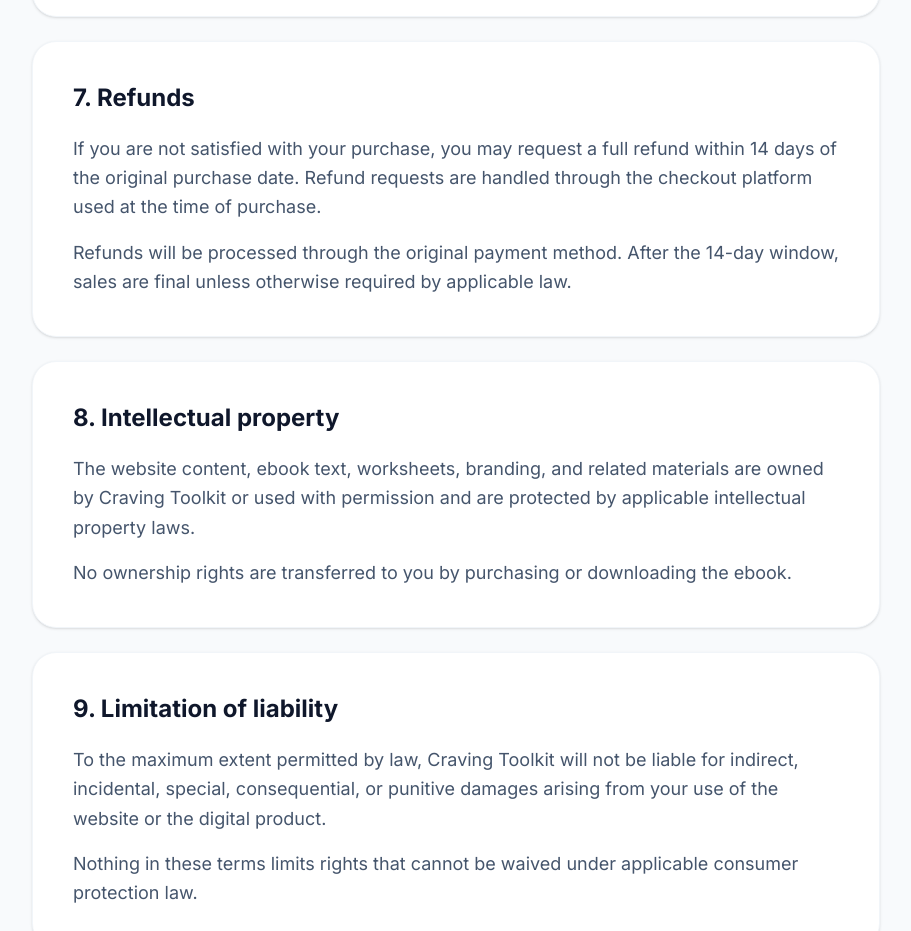
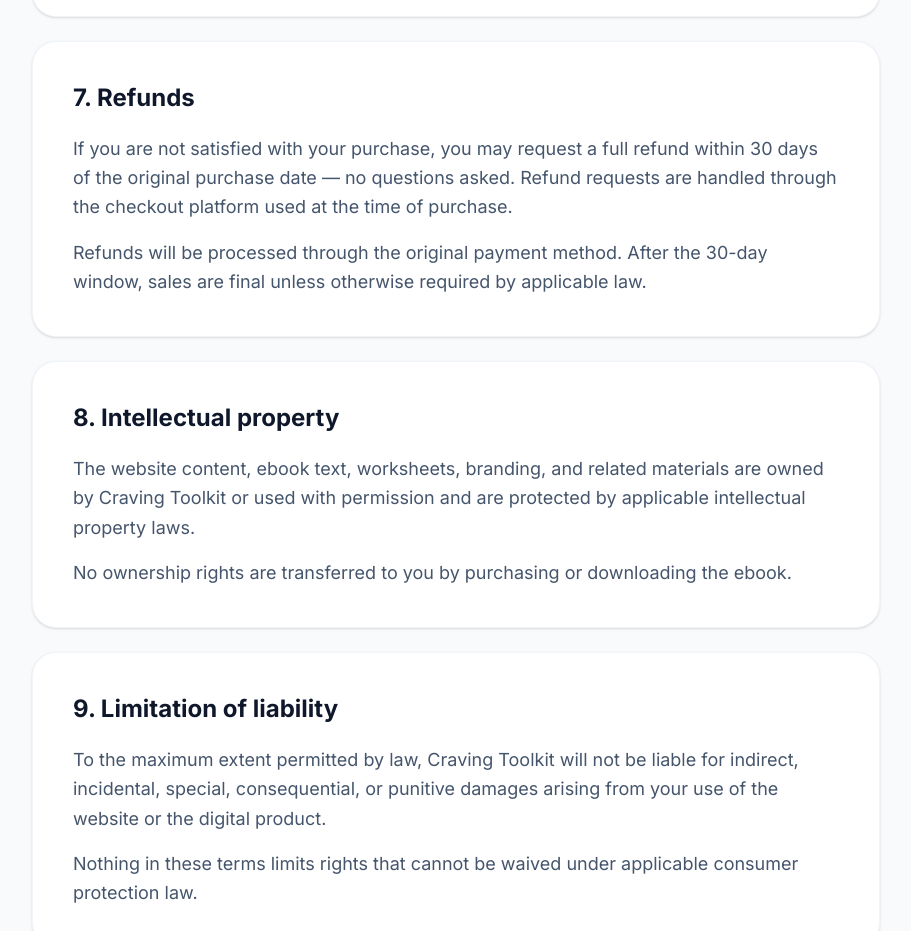
Before and after one commit to JakubHave/craving-toolkit-web, a Next.js app: page /terms in a window 1280 px wide. Shown: the part 2544-3475 px from the top of the page, without its empty margins (184-1095 px from the left). Built offline with nearby package versions, Linux system fonts and the light colour scheme.

Commit message:
preview update

```diff
--- a/src/app/privacy/page.tsx
+++ b/src/app/privacy/page.tsx
@@ -26,7 +26,7 @@ const sections = [
   {
     title: "3. Purchases and checkout providers",
     paragraphs: [
-      "If you buy the ebook, checkout, payment processing, taxes, and digital delivery are handled by Paddle or another third-party checkout provider displayed at the time of purchase.",
+      "If you buy the ebook, checkout, payment processing, taxes, and digital delivery are handled by Gumroad or Paddle or another third-party checkout provider displayed at the time of purchase.",
       "That provider may collect information such as your name, email address, billing details, payment information, country, and transaction data in accordance with its own privacy policy. Craving Toolkit does not need to receive your full payment card details directly to sell the product.",
     ],
   },
--- a/src/app/terms/page.tsx
+++ b/src/app/terms/page.tsx
@@ -54,8 +54,8 @@ const sections = [
   {
     title: "7. Refunds",
     paragraphs: [
-      "If you are not satisfied with your purchase, you may request a full refund within 14 days of the original purchase date. Refund requests are handled through the checkout platform used at the time of purchase.",
-      "Refunds will be processed through the original payment method. After the 14-day window, sales are final unless otherwise required by applicable law.",
+      "If you are not satisfied with your purchase, you may request a full refund within 30 days of the original purchase date — no questions asked. Refund requests are handled through the checkout platform used at the time of purchase.",
+      "Refunds will be processed through the original payment method. After the 30-day window, sales are final unless otherwise required by applicable law.",
     ],
   },
   {
```
Also changed, not shown: 1 other file (tests, documents, lock files or other folders).
